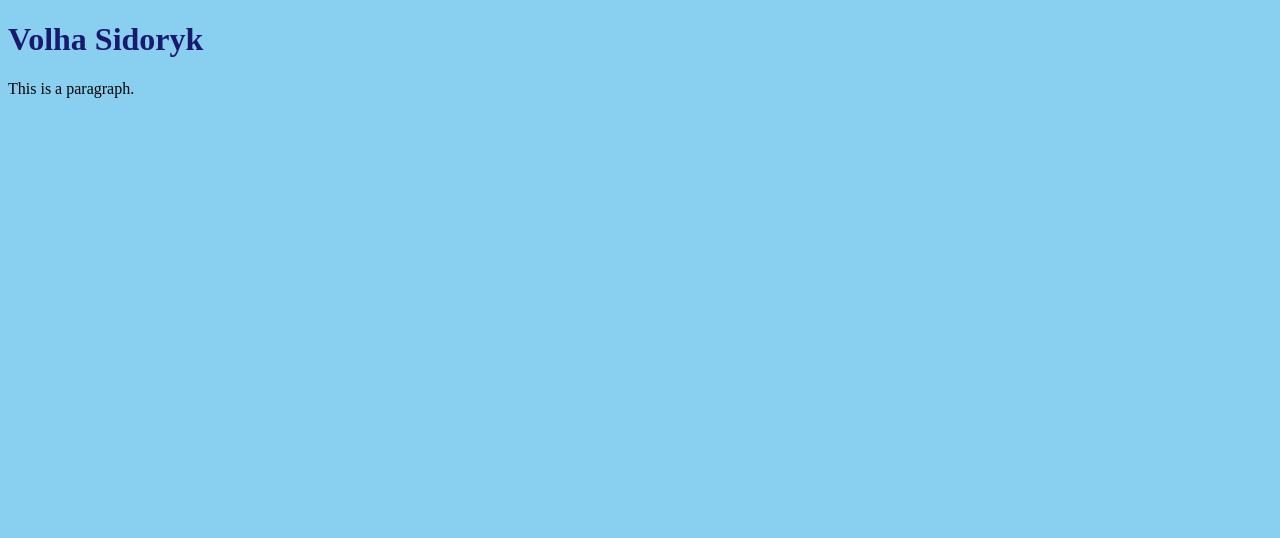
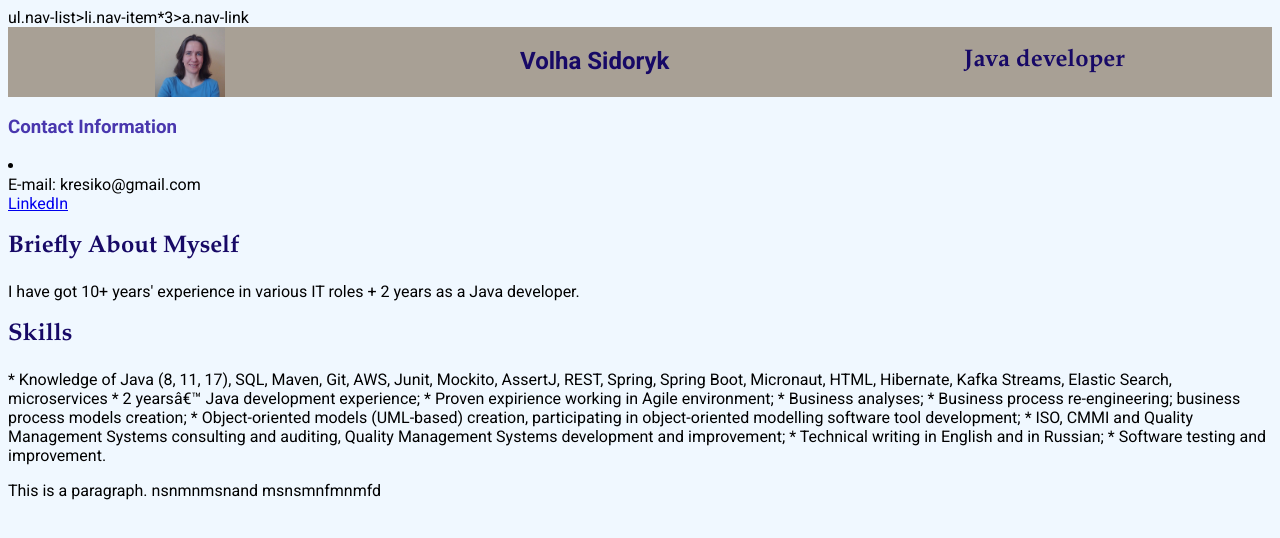
Before and after one commit to VoliaSi/rsschool-cv-preschool, a plain HTML site: page index.html in a window 1280 px wide. Drawn offline with Linux system fonts and the light colour scheme.

Commit message:
feat: first version with strange bullet

```diff
--- a/index.html
+++ b/index.html
@@ -1,11 +1,77 @@
 <!DOCTYPE html>
 <html lang="en">
+
 <head>
-<link rel="stylesheet" type="text/css" href="style.css">
-<title>Page Title</title>
+    <title>Volha Sidoryk CV</title>
+    <link rel="preconnect" href="https://fonts.googleapis.com">
+    <link rel="preconnect" href="https://fonts.gstatic.com" crossorigin>
+    <link
+        href="https://fonts.googleapis.com/css2?family=Roboto:ital,wght@0,100;0,300;0,400;0,500;0,700;0,900;1,100;1,300;1,400;1,500;1,700;1,900&display=swap"
+        rel="stylesheet">
+    <link rel="preconnect" href="https://fonts.googleapis.com">
+    <link rel="preconnect" href="https://fonts.gstatic.com" crossorigin>
+    <link href="https://fonts.googleapis.com/css2?family=Source+Code+Pro:ital,wght@0,200..900;1,200..900&display=swap"
+        rel="stylesheet">
+
+    <link rel="stylesheet" type="text/css" href="style.css">
 </head>
+
 <body>
-<h1>Volha Sidoryk</h1>
-<p>This is a paragraph.</p>
+    <nav>
+        ul.nav-list>li.nav-item*3>a.nav-link
+    </nav>
+    <main class="main">
+        <section class="heading">
+            <img src="./assets/img/VoliaS_2023.jpg" alt="my photo" width="70" height="70" />
+            <h1>Volha Sidoryk</h1>
+            <h2>Java developer</h2>
+        </section>
+
+        </section>
+
+        <section>
+            <h3>Contact Information</h3>
+            <li>
+                <ul>
+                    E-mail: kresiko@gmail.com
+                </ul>
+                <ul>
+                    <a href="https://www.linkedin.com/in/volha-sidoryk-18a26a90/">LinkedIn</a>
+                </ul>
+            </li>
+        </section>
+
+        <section>
+            <h2> Briefly About Myself</h2>
+            I have got 10+ years' experience in various IT roles + 2 years as a Java developer.
+        </section>
+
+        <section>
+            <h2>Skills</h2>
+
+
+            * Knowledge of Java (8, 11, 17), SQL, Maven, Git, AWS, Junit, Mockito, AssertJ, REST, Spring, Spring Boot,
+            Micronaut, HTML, Hibernate, Kafka Streams, Elastic Search, microservices
+            * 2 yearsâ€™ Java development experience;
+            * Proven expirience working in Agile environment;
+            * Business analyses;
+            * Business process re-engineering; business process models creation;
+            * Object-oriented models (UML-based) creation, participating in object-oriented modelling software tool
+            development;
+            * ISO, CMMI and Quality Management Systems consulting and auditing, Quality Management Systems development
+            and improvement;
+            * Technical writing in English and in Russian;
+            * Software testing and improvement.
+
+        </section>
+    </main>
+    <p>This is a paragraph.
+        nsnmnmsnand
+        msnsmnfmnmfd
+    </p>
+
+    <footer class="footer"></footer>
+
 </body>
+
 </html>
--- a/style.css
+++ b/style.css
@@ -1,6 +1,53 @@
   body {
-    background-color: #89CFF0;
+    display: flex;
+    flex-direction: column;
+    font-family: "Roboto", sans-serif;
+    font-weight: 400;
+    font-style: normal;
+    background-color: #F0F8FF;
   }
   h1 {
-    color: #191970;
+    color: #170966;
   }
+  h2 {
+    color: #170966;
+    font-family: Garamond;
+  }
+  h3 {
+    color: #4937ae;
+  }
+  ul {
+    list-style-type: none;
+    margin: 0;
+    padding: 0;
+  }
+  .heading{
+      display: flex;
+      justify-content: space-around;
+      background-color: #a8a095;
+    }
+    .heading.flex .fixedColumn {
+      width: 90px;
+    }
+
+    .heading.flex .flexibleColumn {
+      flex: 1;
+    }
+
+
+  .header{
+    flex-shrink: 0;
+    display: flex;
+    flex-wrap: wrap;
+
+  }
+  .main{
+    flex-grow: 1;
+  .heading{
+    display: flex;
+  }
+
+  }
+  .footer{
+    flex-shrink: 0;
+  }
```
Also changed, not shown: assets/img/VoliaS_2023.jpg (added).
